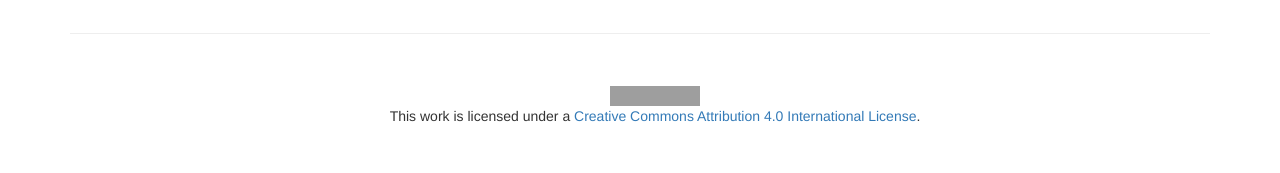
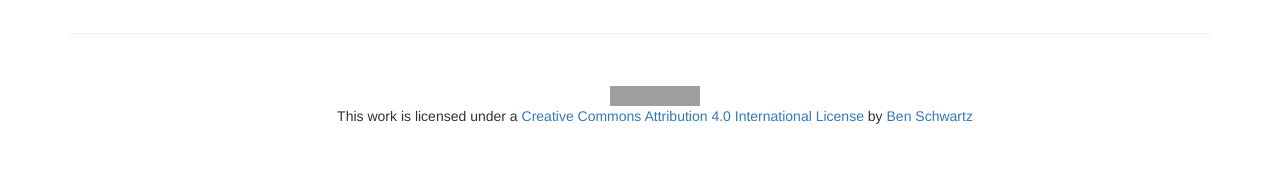
Before and after one commit to benschw/benschw.github.io, a Jekyll site: the page built from index.html, in a window 1280 px wide. Shown: the part 1610-1783 px from the top of the page. Built offline with Jekyll 4.4.1, drawn with Linux system fonts in a browser that asks for light colours; nearby versions of some CDN libraries; Markdown is read by kramdown in place of the engine named in the settings; comment, search, counter and statistics services are not loaded; grey boxes are pictures that could not be loaded.

Commit message:
feal(author): adding author rel link for google

```diff
--- a/_layouts/default.html
+++ b/_layouts/default.html
@@ -102,7 +102,8 @@
 					<img alt="Creative Commons License" style="border-width:0" src="http://i.creativecommons.org/l/by/4.0/80x15.png" />
 				</a>
 				<br />
-				This work is licensed under a <a rel="license" href="http://creativecommons.org/licenses/by/4.0/">Creative Commons Attribution 4.0 International License</a>.
+				This work is licensed under a <a rel="license" href="http://creativecommons.org/licenses/by/4.0/">Creative Commons Attribution 4.0 International License</a>
+				by <a href="https://plus.google.com/106367727355341421523?rel=author">Ben Schwartz</a>
 			</footer>
 		</div>
 
```
